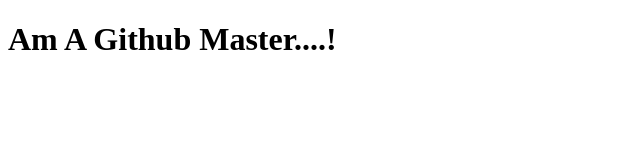
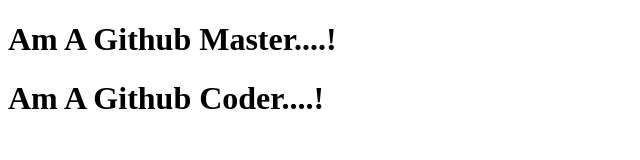
Before and after one commit to Pabitra-Kumar-434/intermediate-Learner-, a plain HTML site: page index.html in a window 1280 px wide. Shown: the whole page, without its empty margins (0-640 px from the left). Drawn offline with Linux system fonts and the light colour scheme.

Commit message:
change in index & README file

```diff
--- a/index.html
+++ b/index.html
@@ -7,5 +7,6 @@
 </head>
 <body>
     <h1>Am A Github Master....!</h1>
+    <h1>Am A Github Coder....!</h1>
 </body>
 </html>
```
Also changed, not shown: 1 other file.
